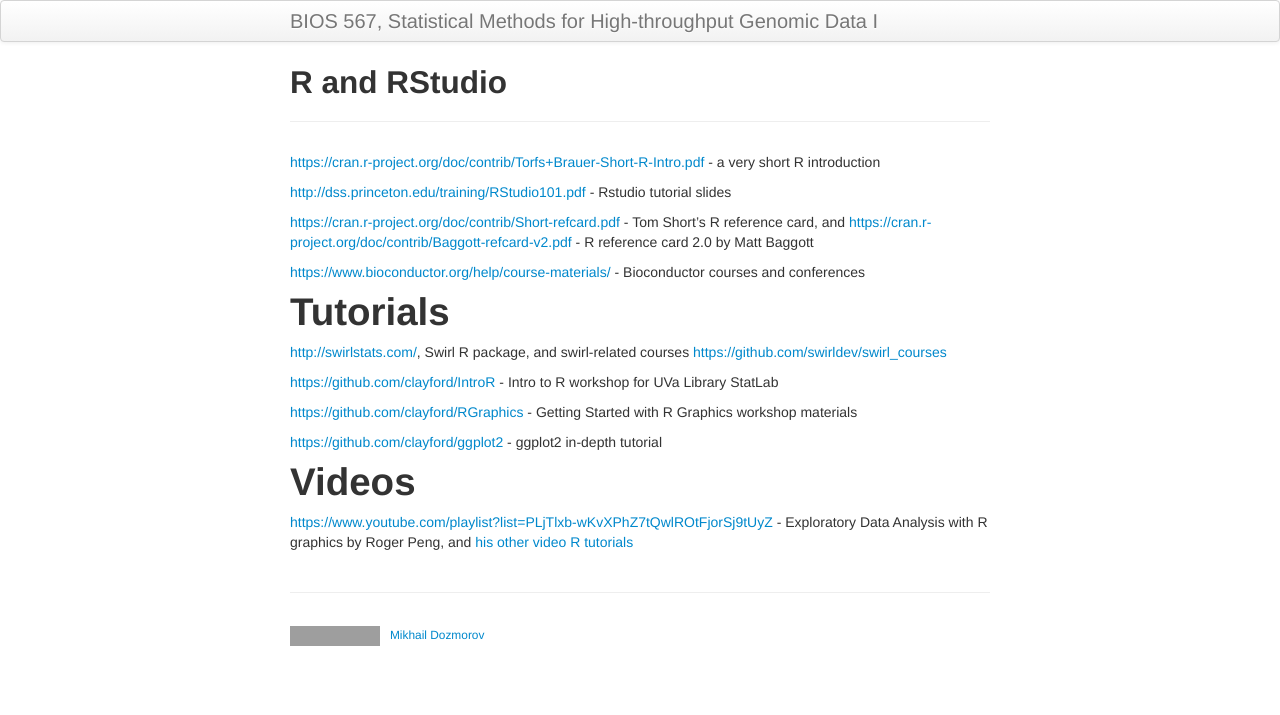
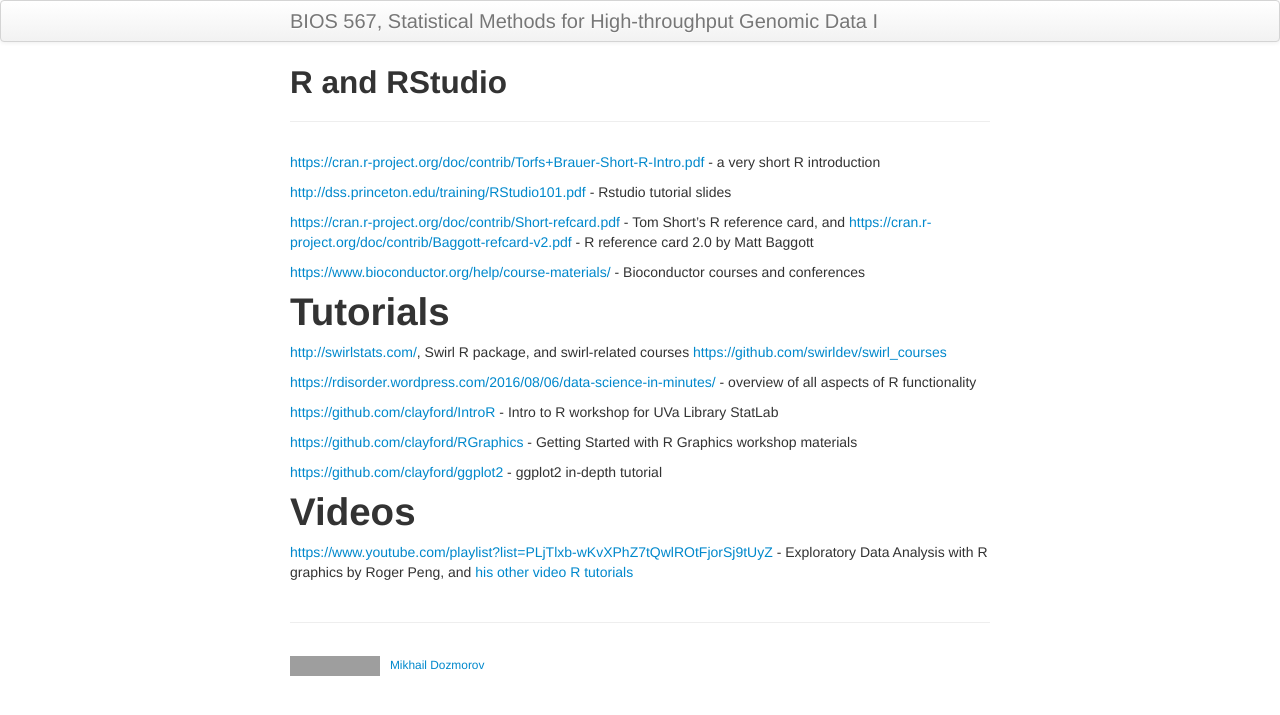
Before and after one commit to mdozmorov/BIOS567, a Jekyll site: the page built from pages/01_R.md, in a window 1280 px wide. Shown: the top 715 px of the page. Built offline with Jekyll 4.4.1, drawn with Linux system fonts in a browser that asks for light colours; grey boxes are pictures that could not be loaded.

Commit message:
Add Rdisorder blog link

```diff
--- a/pages/01_R.md
+++ b/pages/01_R.md
@@ -16,6 +16,8 @@ title: R and RStudio
 
 [http://swirlstats.com/](http://swirlstats.com/), Swirl R package, and swirl-related courses [https://github.com/swirldev/swirl_courses](https://github.com/swirldev/swirl_courses)
 
+[https://rdisorder.wordpress.com/2016/08/06/data-science-in-minutes/](https://rdisorder.wordpress.com/2016/08/06/data-science-in-minutes/) - overview of all aspects of R functionality
+
 [https://github.com/clayford/IntroR](https://github.com/clayford/IntroR) - Intro to R workshop for UVa Library StatLab
 
 [https://github.com/clayford/RGraphics](https://github.com/clayford/RGraphics) - Getting Started with R Graphics workshop materials
```
